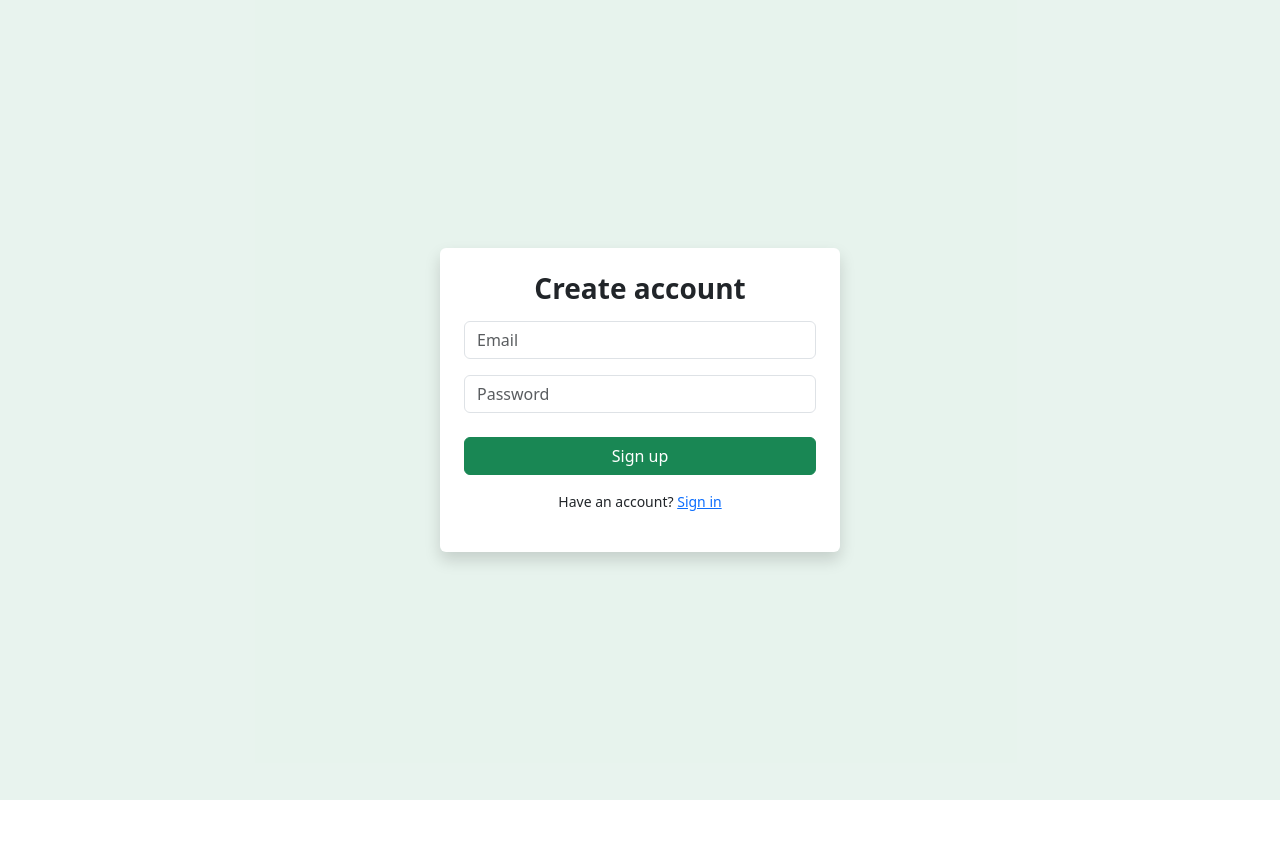
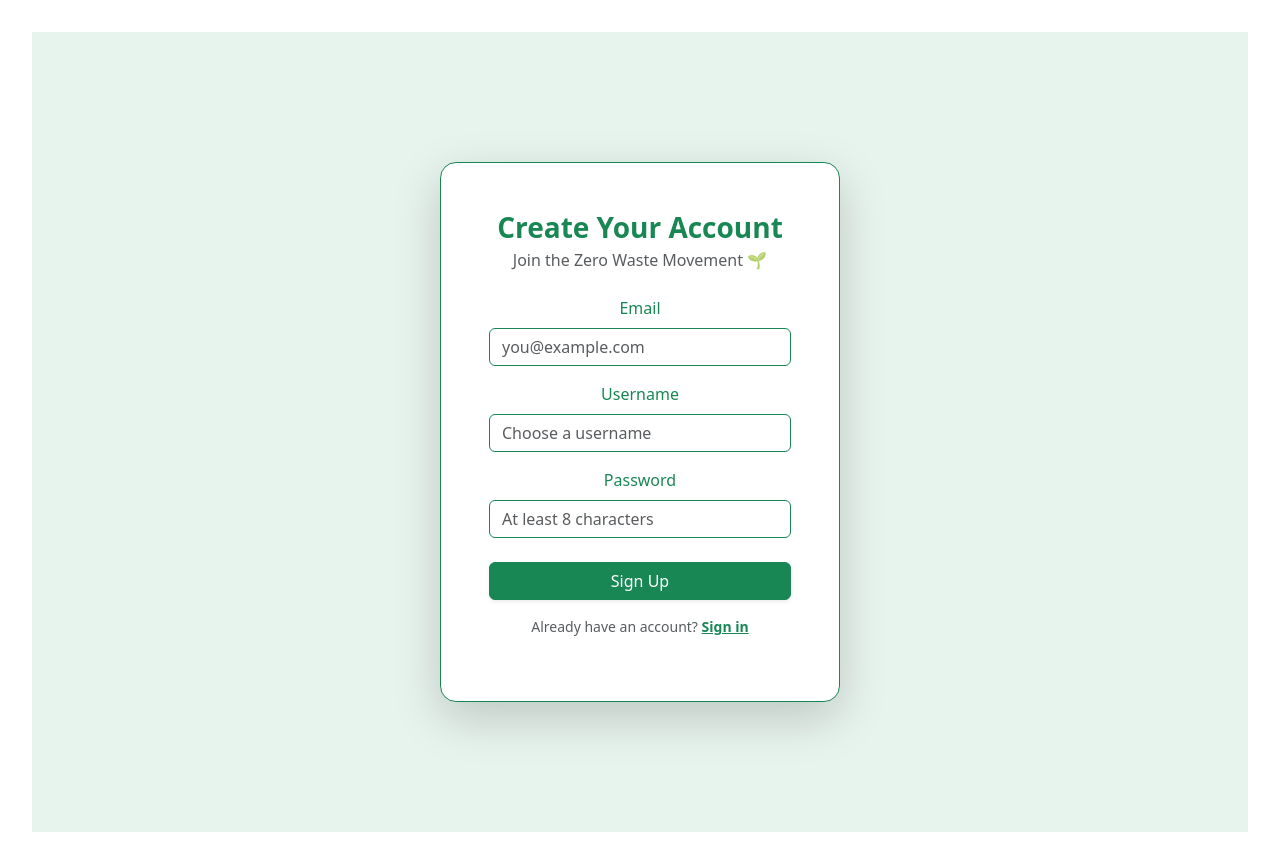
Before and after one commit to bounswe/bounswe2025group10, a React (Vite) app in the folder application/front-end/zero-waste/: page /signup in a window 1280 px wide. Before the commit the page ends 800 px from the top, so only its background shows below. Built offline with nearby package versions, Linux system fonts and the light colour scheme.

Commit message:
I have implemented alert in login page

```diff
--- a/application/front-end/zero-waste/src/Admin/AdminPanel.jsx
+++ b/application/front-end/zero-waste/src/Admin/AdminPanel.jsx
@@ -6,6 +6,8 @@ import { useAuth } from "../Login/AuthContent";
 function AdminPanel({ children }) {
   const { token } = useAuth();
 
+  //TO DO fetch posts with the token given
+  //then render it
   return (
     <Container fluid>
       <Row>
--- a/application/front-end/zero-waste/src/Admin/ChallengePanel.jsx
+++ b/application/front-end/zero-waste/src/Admin/ChallengePanel.jsx
@@ -11,7 +11,7 @@ import { useAuth } from "../Login/AuthContent";
 
 
 
-function AdminPanel(){
+function ChallengePanel(){
 
   const {token} =useAuth()
 
@@ -39,4 +39,4 @@ function AdminPanel(){
 
 
 }
-export default AdminPanel
+export default ChallengePanel
--- a/application/front-end/zero-waste/src/Admin/CommentPanel.jsx
+++ b/application/front-end/zero-waste/src/Admin/CommentPanel.jsx
@@ -11,7 +11,7 @@ import { useAuth } from "../Login/AuthContent";
 
 
 
-function AdminPanel(){
+function CommentPanel(){
 
   const {token} =useAuth()
 
@@ -39,4 +39,4 @@ function AdminPanel(){
 
 
 }
-export default AdminPanel
+export default CommentPanel
--- a/application/front-end/zero-waste/src/Admin/UserPanel.jsx
+++ b/application/front-end/zero-waste/src/Admin/UserPanel.jsx
@@ -11,7 +11,7 @@ import { useAuth } from "../Login/AuthContent";
 
 
 
-function AdminPanel(){
+function UserPanel(){
 
   const {token} =useAuth()
 
@@ -39,4 +39,4 @@ function AdminPanel(){
 
 
 }
-export default AdminPanel
+export default UserPanel
--- a/application/front-end/zero-waste/src/App.jsx
+++ b/application/front-end/zero-waste/src/App.jsx
@@ -18,6 +18,7 @@ export default function App() {
         <Route path="/commentPage" element={<CommentPanel />} />
         <Route path="/userPage" element={<UserPanel />} />
       </Route>
+
       <Route path="/login" element={<LoginPage />} />
       <Route path="/signup" element={<SignupPage />} />
       <Route path="*" element={<LoginPage />} />
--- /dev/null
+++ b/application/front-end/zero-waste/src/Login/Alert.jsx
@@ -0,0 +1,81 @@
+import React from 'react';
+import PropTypes from 'prop-types';
+
+/**
+ * Bootstrap-based Alert component to display messages.
+ *
+ * Props:
+ * - message: The text to display inside the alert.
+ * - type: "info" | "success" | "warning" | "danger" (default: "info").
+ * - onClose: Optional callback to dismiss the alert.
+ */
+const Alert = ({ message, type = 'info', onClose }) => (
+  <div className={`alert alert-${type} alert-dismissible fade show`} role="alert">
+    {message}
+    {onClose && (
+      <button
+        type="button"
+        className="btn-close"
+        aria-label="Close"
+        onClick={onClose}
+      />
+    )}
+  </div>
+);
+
+Alert.propTypes = {
+  message: PropTypes.string.isRequired,
+  type: PropTypes.oneOf(['info', 'success', 'warning', 'danger']),
+  onClose: PropTypes.func,
+};
+
+export default Alert;
+
+// Usage example:
+//
+// import React, { useState } from 'react';
+// import Alert from './Alert';
+//
+// function App() {
+//   const [msg, setMsg] = useState('');
+//   const [type, setType] = useState('success');
+//
+//   const showAlert = (message, type = 'info') => {
+//     setMsg(message);
+//     setType(type);
+//     setTimeout(() => setMsg(''), 3000);
+//   };
+//
+//   return (
+//     <div className="container mt-4">
+//       <button
+//         className="btn btn-primary me-2"
+//         onClick={() => showAlert('This is an info alert!', 'info')}
+//       >
+//         Show Info
+//       </button>
+//       <button
+//         className="btn btn-success me-2"
+//         onClick={() => showAlert('Success! Operation completed.', 'success')}
+//       >
+//         Show Success
+//       </button>
+//       <button
+//         className="btn btn-warning me-2"
+//         onClick={() => showAlert('Warning! Check your input.', 'warning')}
+//       >
+//         Show Warning
+//       </button>
+//       <button
+//         className="btn btn-danger"
+//         onClick={() => showAlert('Error! Something went wrong.', 'danger')}
+//       >
+//         Show Error
+//       </button>
+//
+//       {msg && <Alert message={msg} type={type} onClose={() => setMsg('')} />}
+//     </div>
+//   );
+// }
+//
+// export default App;
--- a/application/front-end/zero-waste/src/Login/AuthContent.jsx
+++ b/application/front-end/zero-waste/src/Login/AuthContent.jsx
@@ -19,7 +19,7 @@ export const AuthProvider = ({ children }) => {
 
   const login = async (email, password) => {
     try {
-      const response = await fetch("https://yourapi.com/auth/login", {
+      const response = await fetch("http://134.209.253.215:8000/login", {
         method: "POST",
         headers: {
           "Content-Type": "application/json",
@@ -32,23 +32,41 @@ export const AuthProvider = ({ children }) => {
       if (response.ok && data.token) {
         localStorage.setItem("token", data.token); // ✅ Save to localStorage
         setToken(data.token);
-        setUser(data.user || null);
+        setUser(email);
+        return true
       } else {
-        throw new Error(data.message || "Login failed");
+
+        return false
+
+
       }
     } catch (err) {
       console.error("Login error:", err.message);
+      return false
     }
   };
-  const signup= (email, _password) => {
-    // TODO: Replace with real API call
-    setUser({ email });
+  const signup= async (email,username, _password) => {
+    try {
+      const response = await fetch("http://134.209.253.215:8000/signup", {
+        method: "GET",
+        headers: {
+          "Content-Type": "application/json",
+        },
+        body: JSON.stringify({ email,username, _password }),
+      });
+
+      const data = await response.json();
+
+
+    } catch (err) {
+      console.error("Signup error:", err.message);
+    }
     navigate("/");
   };
 
   const logout = () => setUser(null);
 
-  const value = { user, login, signup, logout };
+  const value = { token, login, signup, logout };
 
   return <AuthContext.Provider value={value}>{children}</AuthContext.Provider>;
 };
--- a/application/front-end/zero-waste/src/Login/LoginPage.jsx
+++ b/application/front-end/zero-waste/src/Login/LoginPage.jsx
@@ -1,52 +1,109 @@
+import "../App.css";
 import { useState } from "react";
 import { Link, useNavigate } from "react-router-dom";
 import { useAuth } from "./AuthContent";
+import Alert from "./Alert";
 
-const LoginPage = () => {
+export default function LoginPage() {
   const { login } = useAuth();
   const navigate = useNavigate();
   const [email, setEmail] = useState("");
   const [password, setPassword] = useState("");
+  const [status,setStatus]=useState(true)
 
-  const handleSubmit= (e) => {
+  const [msg, setMsg] = useState('');
+  const [type, setType] = useState('success');
+  const showAlert = (message, type = 'info') => {
+      setMsg(message);
+       setType(type);
+       setTimeout(() => setMsg(''), 3000);
+     };
+
+     const handleSubmit = async (e) => {
       e.preventDefault();
-    login(email, password);
-    navigate("/");
+
+      // 1️⃣ Wait for login() to finish
+      const success = await login(email, password);
+
+      if (success) {
+        // 2️⃣ Show success alert
+        showAlert("Login successful!", "success");
+        // 3️⃣ Navigate after a short delay (so user sees the message)
+        setTimeout(() => navigate("/"), 1500);
+      } else {
+        // 4️⃣ Only show the failure alert on error
+        showAlert("Login has failed", "warning");
+        // no navigation here
+      }
     };
 
   return (
+    <>
+    {msg && (
+        <div
+          className="position-fixed top-0 start-50 translate-middle-x mt-3"
+          style={{ zIndex: 1050, width: "400px" }}
+        >
+          <Alert message={msg} type={type} onClose={() => setMsg("")} />
+        </div>
+      )}
     <div className="container-fluid min-vh-100 d-flex align-items-center justify-content-center bg-success bg-opacity-10">
-      <form
-        onSubmit={handleSubmit}
-        className="card shadow border-0 p-4 w-100"
-        style={{ maxWidth: 400 }}
+      <div
+        className="card border-success shadow-lg rounded-4 p-5 w-100"
+        style={{ maxWidth: "400px" }}
       >
-        <h1 className="h3 mb-3 text-center fw-bold">Sign in</h1>
+        {/* Header with a zero-waste welcome */}
+        <div className="text-center mb-4">
+          <h1 className="h3 fw-bold text-success mb-1">Sign In</h1>
+          <p className="text-muted mb-0">Welcome back to the Zero Waste Community 🌿</p>
+        </div>
+
+        <form onSubmit={handleSubmit}>
+          <div className="mb-3">
+            <label htmlFor="email" className="form-label text-success">
+              Email
+            </label>
             <input
+              id="email"
               type="email"
-          className="form-control mb-3"
-          placeholder="Email"
+              className="form-control border-success"
+              placeholder="you@example.com"
               value={email}
               onChange={(e) => setEmail(e.target.value)}
               required
             />
+          </div>
+
+          <div className="mb-4">
+            <label htmlFor="password" className="form-label text-success">
+              Password
+            </label>
             <input
+              id="password"
               type="password"
-          className="form-control mb-4"
-          placeholder="Password"
+              className="form-control border-success"
+              placeholder="Your password"
               value={password}
-          onChange={(e
-          ) => setPassword(e.target.value)}
+              onChange={(e) => setPassword(e.target.value)}
               required
             />
-        <button type="submit" className="btn btn-success w-100 mb-3">
+          </div>
+
+          <button type="submit" className="btn btn-success w-100 shadow-sm mb-3">
             Login
           </button>
-        <p className="text-center small">
-          Don’t have an account? <Link to="/signup" className="link-primary">Sign up</Link>
+        </form>
+
+        <div className="text-center">
+          <p className="small text-muted">
+            Don’t have an account?{" "}
+            <Link to="/signup" className="link-success fw-semibold">
+              Sign up
+            </Link>
           </p>
-      </form>
         </div>
+      </div>
+    </div>
+    </>
   );
-};
-export default LoginPage;
+}
--- a/application/front-end/zero-waste/src/Login/ProtectedRoute.jsx
+++ b/application/front-end/zero-waste/src/Login/ProtectedRoute.jsx
@@ -2,6 +2,6 @@ import { Navigate, Outlet } from "react-router-dom";
 import { useAuth } from "./AuthContent";
 
 export default function ProtectedRoute() {
-  const { user } = useAuth();
-  return user ? <Outlet /> : <Navigate to="/login" replace />;
+  const { token } = useAuth();
+  return token ? <Outlet /> : <Navigate to="/login" replace />;
 }
--- a/application/front-end/zero-waste/src/Login/SignupPage.jsx
+++ b/application/front-end/zero-waste/src/Login/SignupPage.jsx
@@ -1,3 +1,4 @@
+import "../App.css";
 import { useState } from "react";
 import { Link } from "react-router-dom";
 import { useAuth } from "./AuthContent";
@@ -5,47 +6,86 @@ import { useAuth } from "./AuthContent";
 export default function SignupPage() {
   const { signup } = useAuth();
   const [email, setEmail] = useState("");
+  const [user, setUser] = useState("");
   const [password, setPassword] = useState("");
 
   const handleSubmit = (e) => {
     e.preventDefault();
-    signup(email, password);
+    signup(email, user, password);
   };
 
   return (
     <div className="container-fluid min-vh-100 d-flex align-items-center justify-content-center bg-success bg-opacity-10">
-      <form
-        onSubmit={handleSubmit}
-        className="card shadow border-0 p-4 w-100"
-        style={{ maxWidth: "400px" }}
+      <div
+        className="card border-success shadow-lg rounded-4 p-5"
+        style={{ maxWidth: "400px", width: "100%" }}
       >
-        <h1 className="h3 mb-3 text-center fw-bold">Create account</h1>
+        {/* Header with a zero-waste tagline */}
+        <div className="text-center mb-4">
+          <h1 className="h3 fw-bold text-success mb-1">Create Your Account</h1>
+          <p className="text-muted mb-0">Join the Zero Waste Movement 🌱</p>
+        </div>
+
+        <form onSubmit={handleSubmit}>
+          <div className="mb-3">
+            <label htmlFor="email" className="form-label text-success">
+              Email
+            </label>
             <input
               type="email"
-          className="form-control mb-3"
-          placeholder="Email"
+              id="email"
+              className="form-control border-success"
+              placeholder="you@example.com"
               value={email}
               onChange={(e) => setEmail(e.target.value)}
               required
             />
+          </div>
+
+          <div className="mb-3">
+            <label htmlFor="username" className="form-label text-success">
+              Username
+            </label>
+            <input
+              type="text"
+              id="username"
+              className="form-control border-success"
+              placeholder="Choose a username"
+              value={user}
+              onChange={(e) => setUser(e.target.value)}
+              required
+            />
+          </div>
+
+          <div className="mb-4">
+            <label htmlFor="password" className="form-label text-success">
+              Password
+            </label>
             <input
               type="password"
-          className="form-control mb-4"
-          placeholder="Password"
+              id="password"
+              className="form-control border-success"
+              placeholder="At least 8 characters"
               value={password}
               onChange={(e) => setPassword(e.target.value)}
               required
             />
-        <button type="submit" className="btn btn-success w-100 mb-3">
-          Sign up
+          </div>
+
+          <button type="submit" className="btn btn-success w-100 shadow-sm">
+            Sign Up
           </button>
-        <p className="text-center small">
-          Have an account?{" "}
-          <Link to="/login" className="link-primary">
+        </form>
+
+        <div className="text-center mt-3">
+          <p className="small text-muted">
+            Already have an account?{" "}
+            <Link to="/login" className="link-success fw-semibold">
               Sign in
             </Link>
           </p>
-      </form>
+        </div>
+      </div>
     </div>
   );
 }
```
Lines whose indentation alone changed are shown as unchanged.
